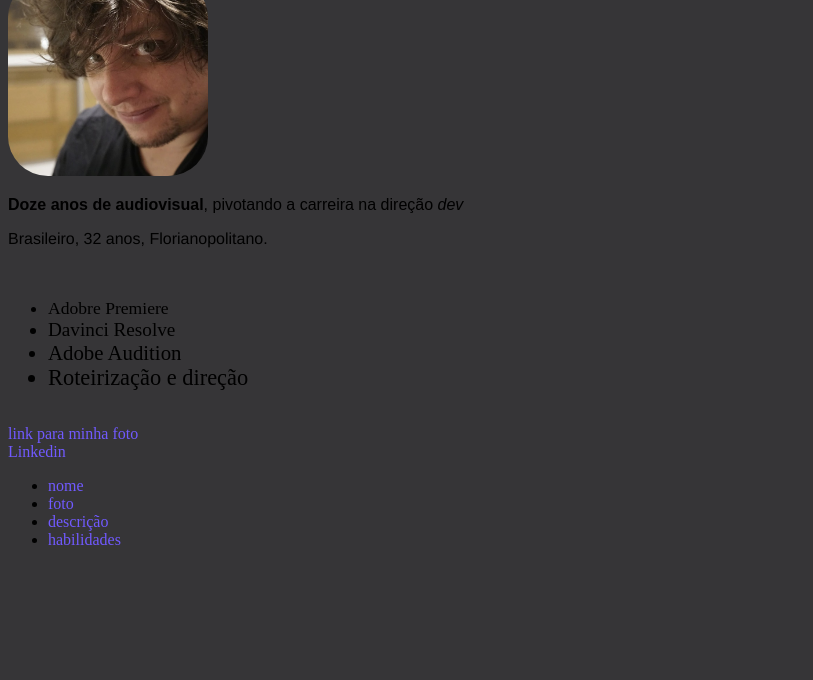
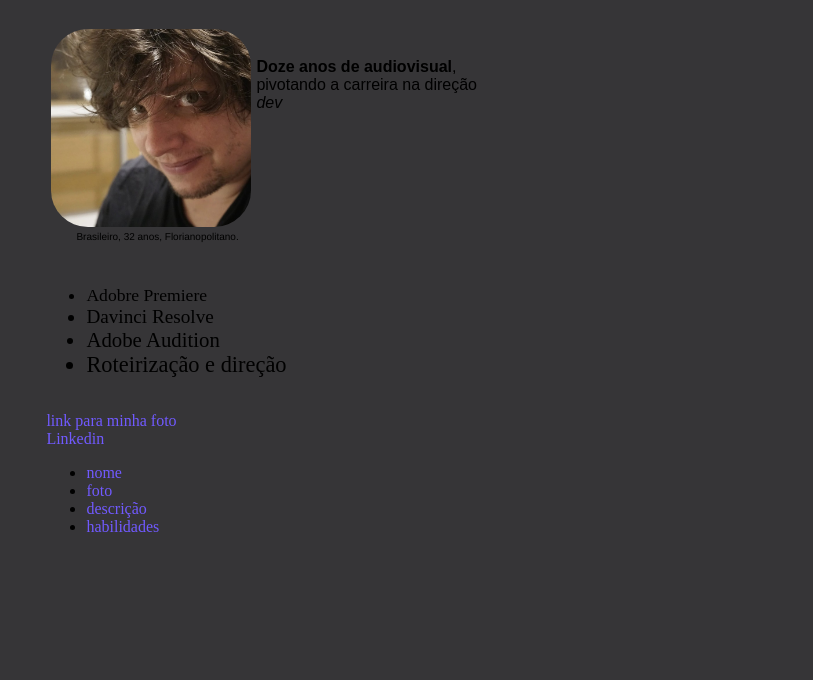
Before and after one commit to gus-aguiar/gus-aguiar.github.io, a plain HTML site: page index.html in a window 1280 px wide. Shown: the part 120-800 px from the top of the page, without its empty margins (0-813 px from the left). Drawn offline with Linux system fonts and the light colour scheme.

Commit message:
criei a folha de estilos e brinquei um pouco com as divs

```diff
--- a/index.html
+++ b/index.html
@@ -5,54 +5,32 @@
     <meta http-equiv="X-UA-Compatible" content="IE=edge">
     <meta name="viewport" content="width=device-width, initial-scale=1.0">
     <title>Portfolio</title>
-    <style>
-        body{
-            background-color: #363537;
-        }
-        #nome {
-            color: #A682FF;
-            font-family: helvetica,Arial, Helvetica, sans-serif;
-        }
-        #descricao{
-            font-family: Arial, Helvetica, sans-serif;
-        }
-        #nacionalidade{
-            font-weight: 100;
-            font-family: helvetica;
-        }
-        #premiere{
-            font-size: 1.1em;
-        }
-        #davinci{
-            font-size: 1.2em;
-        }#audition{
-            font-size: 1.3em;
-        }#roteiro{
-            font-size: 1.4em;
-        }
-        #fotominha{border-radius: 20%;}
-        .links{text-decoration: none; color:#715AFF ;}
-    </style>
+    <link rel="stylesheet" href="style.css">
 </head>
 <body>
-    <h1 id="nome">Gustavo Prates Mendes de Aguiar</h1><br>
+    <h1 id="nome">Gustavo Aguiar</h1><br>
+        <div class="imagecontainer">
     <img src="images/foto.jpeg" alt="Gustavo olhando para a câmera" width="200" id="fotominha"> <br>
-    <p id="descricao"><strong> Doze anos de audiovisual</strong>, pivotando a carreira na direção <em>dev</em><br>
-    <p id="nacionalidade">Brasileiro, 32 anos, Florianopolitano.</p><br></id>
+        <p id="descricao"><strong> Doze anos de audiovisual</strong>, pivotando a carreira na direção <em>dev</em><br>
+        </div>
+        <div class="resto">
+        <p id="nacionalidade">Brasileiro, 32 anos, Florianopolitano.</p><br></id>
     <ul id="habilidades">
         <li id="premiere">Adobre Premiere</li>
         <li id="davinci">Davinci Resolve</li>
         <li id="audition">Adobe Audition</li>
         <li id="roteiro">Roteirização e direção</li>
-    </ul><br>
+    </ul>
+    <br>
     <a class="links" href="#fotominha">link para minha foto</a><br>
     <a class="links" href="https://www.linkedin.com/in/gustavo-aguiar-b465a358/" target="_blank">Linkedin</a><br>
-    <ul>
+    <ul id="listalinks">
         <li><a class="links" href="#nome">nome</a><br></li>
         <li><a class="links" href="#fotominha">foto</a><br></li>
         <li><a class="links" href="#descricao">descrição</a><br></li>
         <li><a class="links" href="#habilidades">habilidades </a><br></li>
     </ul><br>
+    </div>
 
 </body>
 </html>
--- /dev/null
+++ b/style.css
@@ -0,0 +1,57 @@
+body{
+    background-color: #363537;
+    padding: 3%;
+}
+#nome {
+    color: #A682FF;
+    font-family: helvetica,Arial, Helvetica, sans-serif;
+    text-align: center;
+}
+#descricao{
+    font-family: Arial, Helvetica, sans-serif;
+    top:150px;
+    left: 230px;
+
+}
+#nacionalidade{
+    font-weight: 80;
+    font-family: helvetica;
+    font-size: 10px;
+    top: 1px;
+    left: 30px;
+    position: relative;
+}
+#premiere{
+    font-size: 1.1em;
+}
+#davinci{
+    font-size: 1.2em;
+}#audition{
+    font-size: 1.3em;
+}#roteiro{
+    font-size: 1.4em;
+}
+#fotominha{
+    border-radius: 20%;
+    height: auto;
+    float: left;
+    padding: 5px;
+}
+
+.links{
+    text-decoration: none;
+    color:#715AFF ;
+}
+
+.imagecontainer{
+    position: absolute;
+    width: 200;
+}
+.resto{
+    position: absolute;
+    top: 340px;
+}
+#listalinks{
+    text-decoration: none;
+    background-color: #363537;
+}
```
